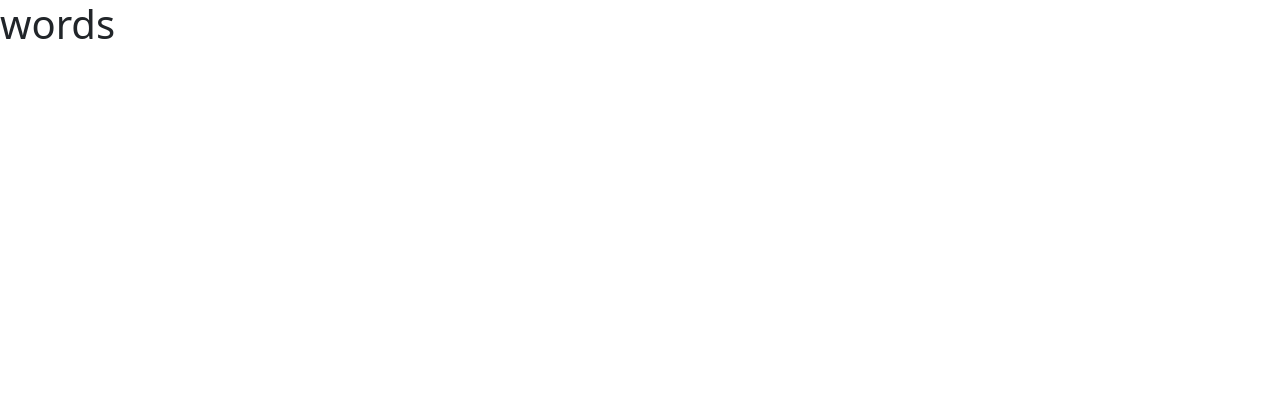
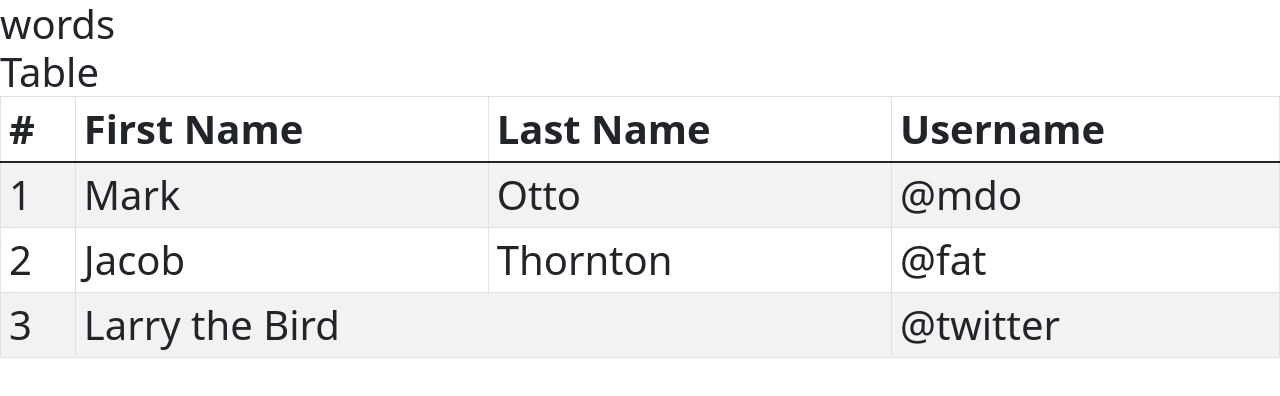
Before and after one commit to k4-100/calc, a React (Create React App) app: page / in a window 1280 px wide. Shown: the top 396 px of the page. Built offline with nearby package versions, Linux system fonts and the light colour scheme.

Commit message:
Added basic implementation for CustomTable

```diff
--- a/src/App.tsx
+++ b/src/App.tsx
@@ -1,4 +1,5 @@
 import React from 'react';
+import CustomTable from './components/CustomTable/index'
 import 'bootstrap/dist/css/bootstrap.min.css';
 import './dist/css/compiled/main.css';
 
@@ -7,6 +8,7 @@ const App: React.FC = () => {
     <div className="App">
         <h1>
             words
+            <CustomTable />
         </h1>
     </div>
   );
--- /dev/null
+++ b/src/components/CustomTable/index.tsx
@@ -0,0 +1,45 @@
+import React from 'react'
+import { Table } from 'react-bootstrap'
+/**
+ *
+ * @returns Table with cells
+ */
+const CustomTable: React.FC = () =>{
+
+    return(
+        <div className="Table">
+            Table
+          <Table striped bordered hover>
+            <thead>
+              <tr>
+                <th>#</th>
+                <th>First Name</th>
+                <th>Last Name</th>
+                <th>Username</th>
+              </tr>
+            </thead>
+            <tbody>
+              <tr>
+                <td>1</td>
+                <td>Mark</td>
+                <td>Otto</td>
+                <td>@mdo</td>
+              </tr>
+              <tr>
+                <td>2</td>
+                <td>Jacob</td>
+                <td>Thornton</td>
+                <td>@fat</td>
+              </tr>
+              <tr>
+                <td>3</td>
+                <td colSpan={2}>Larry the Bird</td>
+                <td>@twitter</td>
+              </tr>
+            </tbody>
+          </Table>
+        </div>
+    )
+}
+
+export default CustomTable
```
Also changed, not shown: src/components/Table/index.tsx (deleted, +0 -13 lines).
